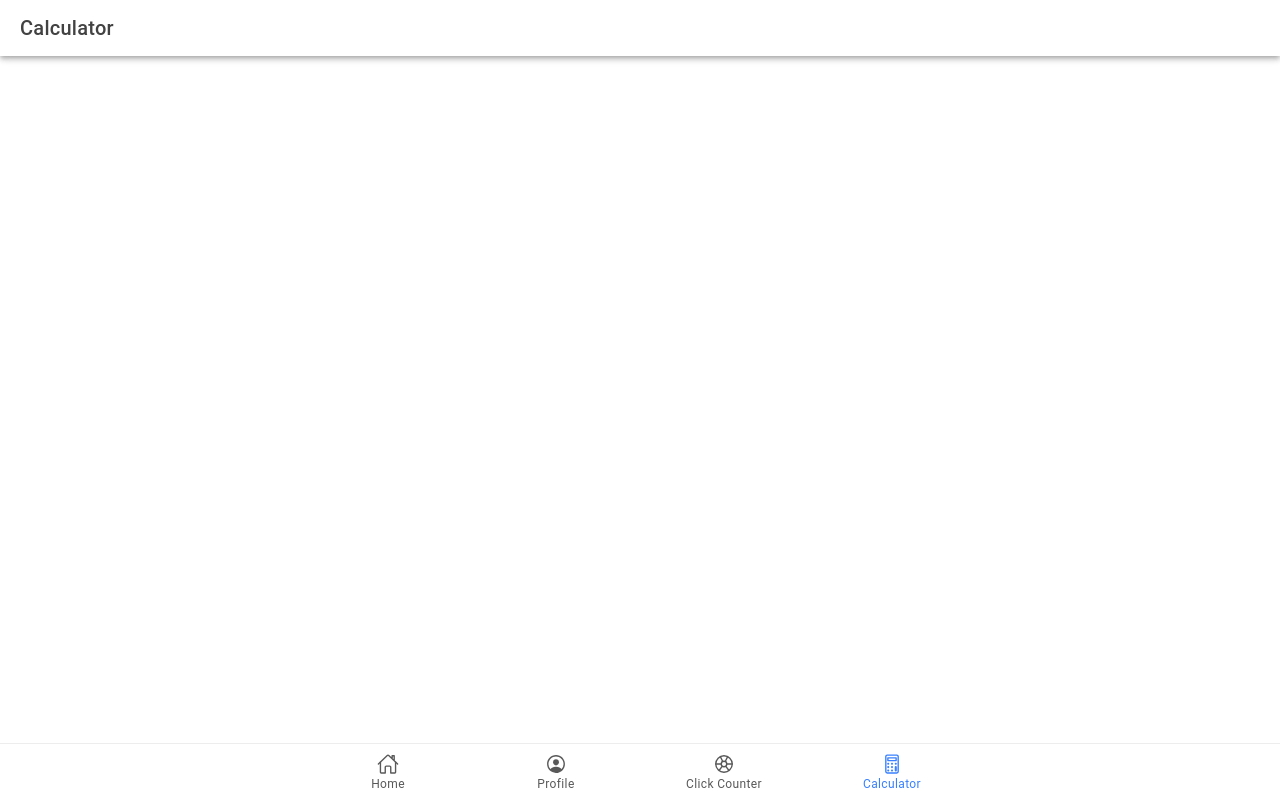
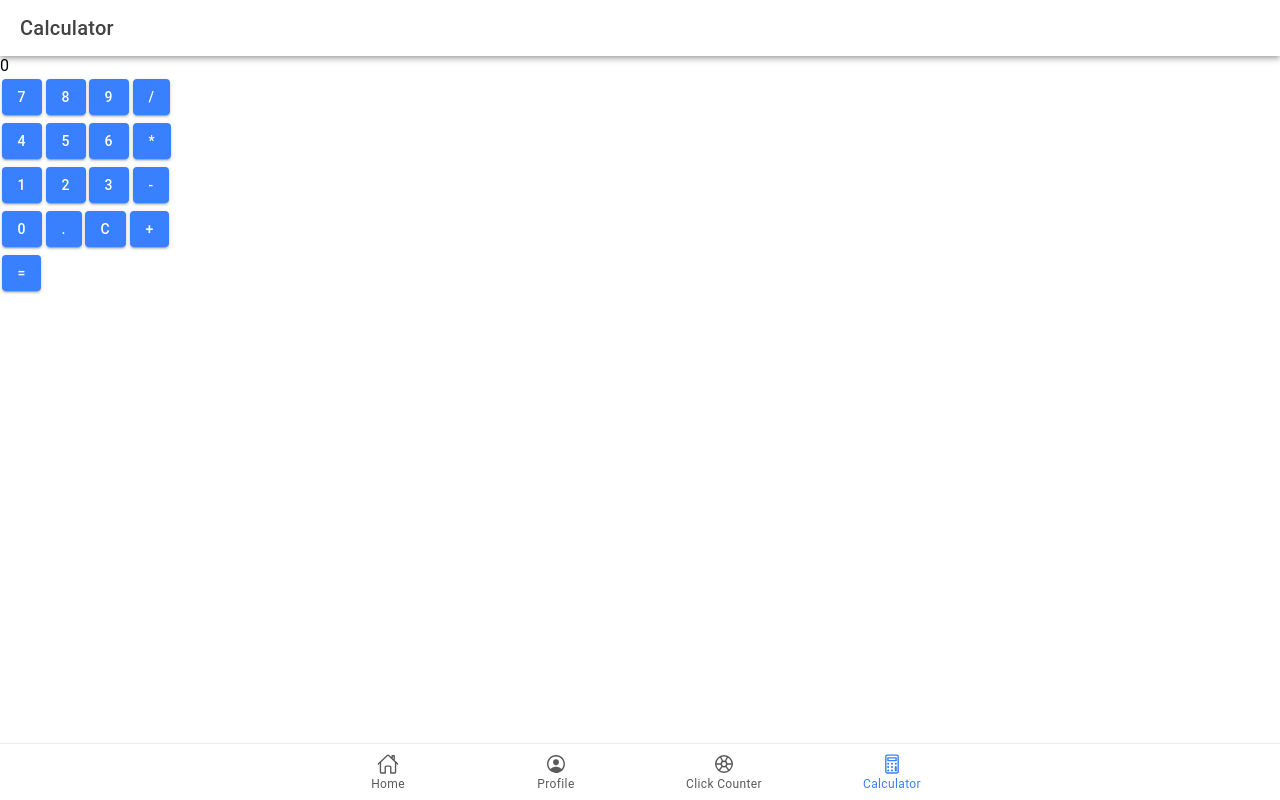
Before and after one commit to kenethlompon/ion-t-lompon, a React (Vite) app: page /tab3 in a window 1280 px wide. Built offline with nearby package versions, Linux system fonts and the light colour scheme.

Commit message:
on tab3.tsx I added source code for calculator

```diff
--- a/src/pages/Tab3.tsx
+++ b/src/pages/Tab3.tsx
@@ -1,8 +1,69 @@
-import { IonContent, IonHeader, IonPage, IonTitle, IonToolbar } from '@ionic/react';
-import ExploreContainer from '../components/ExploreContainer';
+import React, { useState } from 'react';
+import { IonContent, IonHeader, IonPage, IonTitle, IonToolbar, IonButton } from '@ionic/react';
 import './Tab3.css';
 
-const Tab3: React.FC = () => {
+const Calculator: React.FC = () => {
+  const [displayValue, setDisplayValue] = useState('0');
+  const [firstOperand, setFirstOperand] = useState('');
+  const [operator, setOperator] = useState('');
+  const [waitingForSecondOperand, setWaitingForSecondOperand] = useState(false);
+
+  const inputDigit = (digit: string) => {
+    if (waitingForSecondOperand) {
+      setDisplayValue(digit);
+      setWaitingForSecondOperand(false);
+    } else {
+      setDisplayValue(displayValue === '0' ? digit : displayValue + digit);
+    }
+  };
+
+  const inputDecimal = () => {
+    if (!displayValue.includes('.')) {
+      setDisplayValue(displayValue + '.');
+    }
+  };
+
+  const clearDisplay = () => {
+    setDisplayValue('0');
+  };
+
+  const calculate = () => {
+    const secondOperand = parseFloat(displayValue);
+    let result = 0;
+
+    switch (operator) {
+      case '+':
+        result = parseFloat(firstOperand) + secondOperand;
+        break;
+      case '-':
+        result = parseFloat(firstOperand) - secondOperand;
+        break;
+      case '*':
+        result = parseFloat(firstOperand) * secondOperand;
+        break;
+      case '/':
+        result = parseFloat(firstOperand) / secondOperand;
+        break;
+      default:
+        return;
+    }
+
+    setDisplayValue(result.toString());
+    setFirstOperand('');
+    setWaitingForSecondOperand(false);
+  };
+
+  const handleOperator = (nextOperator: string) => {
+    if (firstOperand === '') {
+      setFirstOperand(displayValue);
+    } else if (!waitingForSecondOperand) {
+      calculate();
+    }
+
+    setOperator(nextOperator);
+    setWaitingForSecondOperand(true);
+  };
+
   return (
     <IonPage>
       <IonHeader>
@@ -10,18 +71,40 @@
           <IonTitle>Calculator</IonTitle>
         </IonToolbar>
       </IonHeader>
-      <IonContent fullscreen>
-        <IonHeader collapse="condense">
-          <IonToolbar>
-            <IonTitle size="large">Tab 3</IonTitle>
-          </IonToolbar>
-        </IonHeader>
-
-
-
+      <IonContent fullscreen className="calculator-container">
+        <div className="display">{displayValue}</div>
+        <div className="buttons">
+          <div className="row">
+            <IonButton onClick={() => inputDigit('7')}>7</IonButton>
+            <IonButton onClick={() => inputDigit('8')}>8</IonButton>
+            <IonButton onClick={() => inputDigit('9')}>9</IonButton>
+            <IonButton onClick={() => handleOperator('/')}>/</IonButton>
+          </div>
+          <div className="row">
+            <IonButton onClick={() => inputDigit('4')}>4</IonButton>
+            <IonButton onClick={() => inputDigit('5')}>5</IonButton>
+            <IonButton onClick={() => inputDigit('6')}>6</IonButton>
+            <IonButton onClick={() => handleOperator('*')}>*</IonButton>
+          </div>
+          <div className="row">
+            <IonButton onClick={() => inputDigit('1')}>1</IonButton>
+            <IonButton onClick={() => inputDigit('2')}>2</IonButton>
+            <IonButton onClick={() => inputDigit('3')}>3</IonButton>
+            <IonButton onClick={() => handleOperator('-')}>-</IonButton>
+          </div>
+          <div className="row">
+            <IonButton onClick={() => inputDigit('0')}>0</IonButton>
+            <IonButton onClick={inputDecimal}>.</IonButton>
+            <IonButton onClick={clearDisplay}>C</IonButton>
+            <IonButton onClick={() => handleOperator('+')}>+</IonButton>
+          </div>
+          <div className="row">
+            <IonButton onClick={calculate}>=</IonButton>
+          </div>
+        </div>
       </IonContent>
     </IonPage>
   );
 };
 
-export default Tab3;
+export default Calculator;
```
